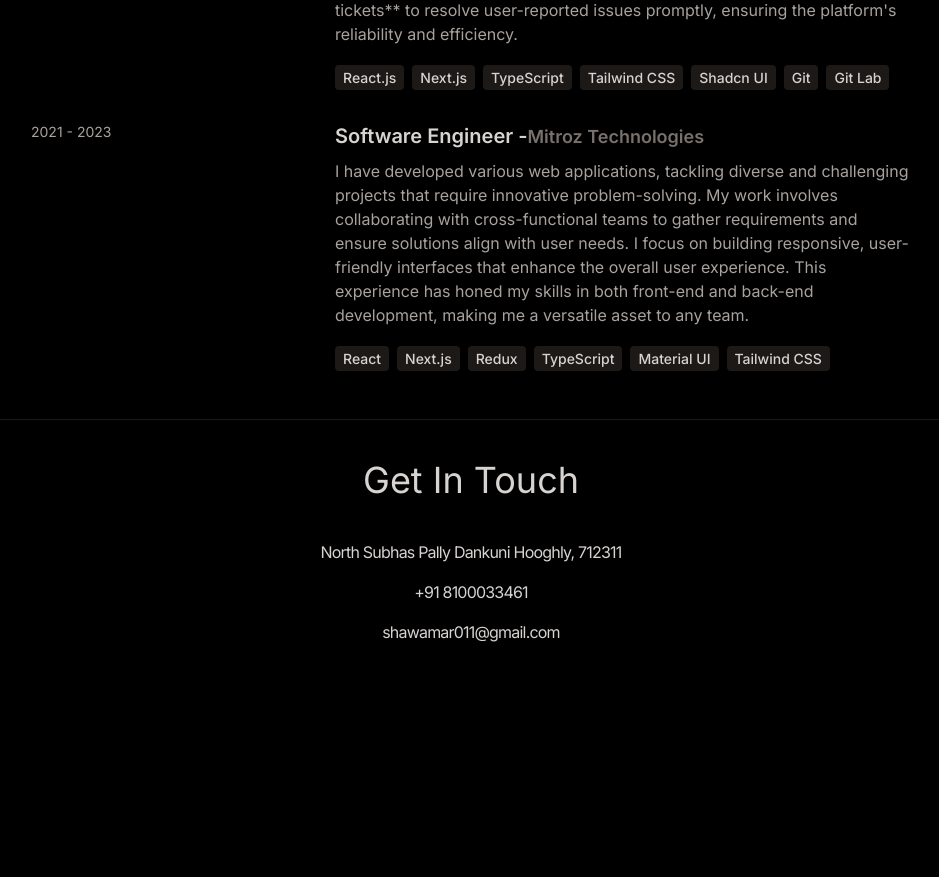
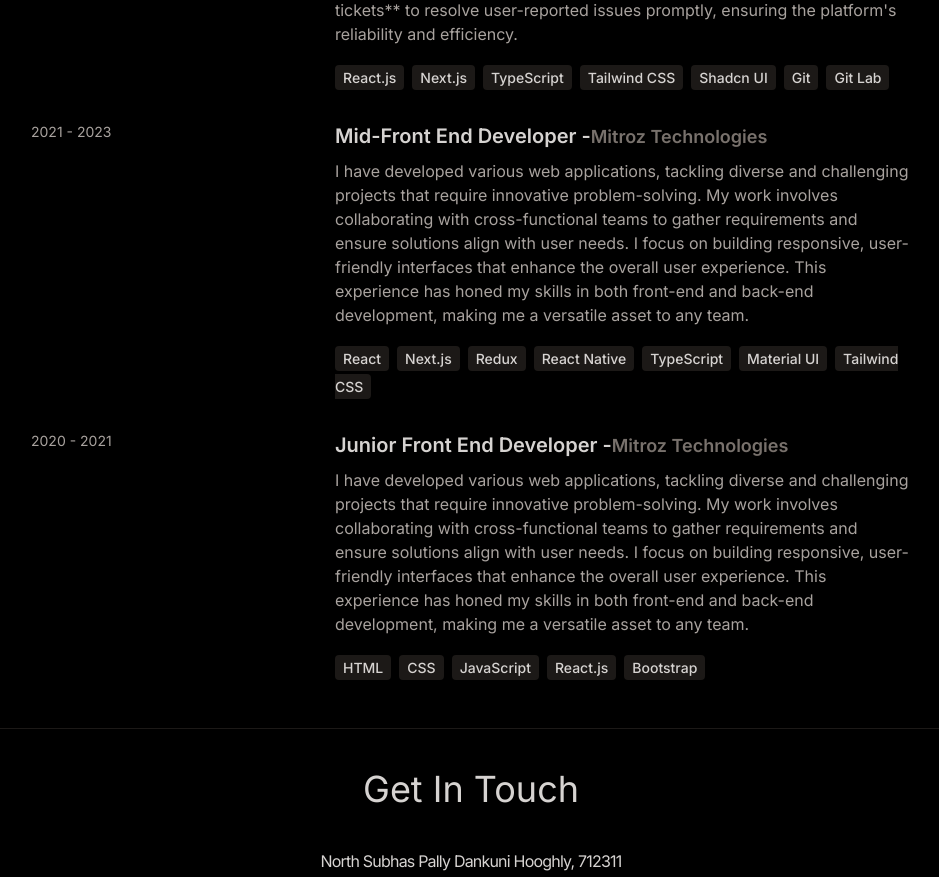
Before and after one commit to lokesh1987-hack/portfolio, a React (Vite) app: page / in a window 1280 px wide. Shown: the part 1980-2857 px from the top of the page, without its empty margins (169-1108 px from the left). Before the commit the page ends 2704 px from the top, so only its background shows below. Built offline with nearby package versions, Linux system fonts and the light colour scheme.

Commit message:
Tech Stack Updated

```diff
--- a/src/constants/index.js
+++ b/src/constants/index.js
@@ -26,10 +26,17 @@ export const EXPERIENCES = [
 
   {
     year: "2021 - 2023",
-    role: "Software Engineer",
+    role: "Mid-Front End Developer",
     company: "Mitroz Technologies",
     description: `I have developed various web applications, tackling diverse and challenging projects that require innovative problem-solving. My work involves collaborating with cross-functional teams to gather requirements and ensure solutions align with user needs. I focus on building responsive, user-friendly interfaces that enhance the overall user experience. This experience has honed my skills in both front-end and back-end development, making me a versatile asset to any team.`,
-    technologies: ["React","Next.js", "Redux", "TypeScript", "Material UI","Tailwind CSS"],
+    technologies: ["React","Next.js", "Redux", "React Native","TypeScript", "Material UI","Tailwind CSS"],
+  },
+  {
+    year: "2020 - 2021",
+    role: "Junior Front End Developer ",
+    company: "Mitroz Technologies",
+    description: `I have developed various web applications, tackling diverse and challenging projects that require innovative problem-solving. My work involves collaborating with cross-functional teams to gather requirements and ensure solutions align with user needs. I focus on building responsive, user-friendly interfaces that enhance the overall user experience. This experience has honed my skills in both front-end and back-end development, making me a versatile asset to any team.`,
+    technologies: ["HTML","CSS","JavaScript","React.js","Bootstrap"],
   },
 ];
 
```
